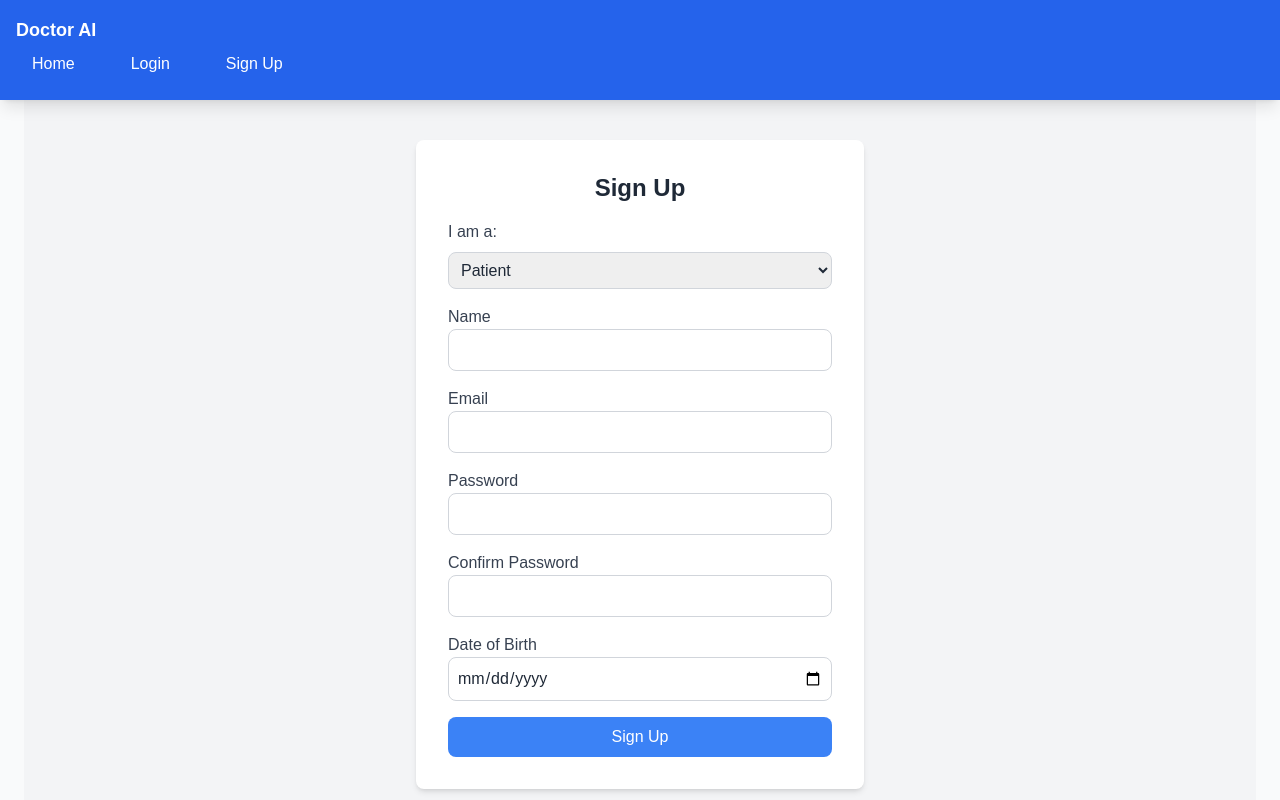
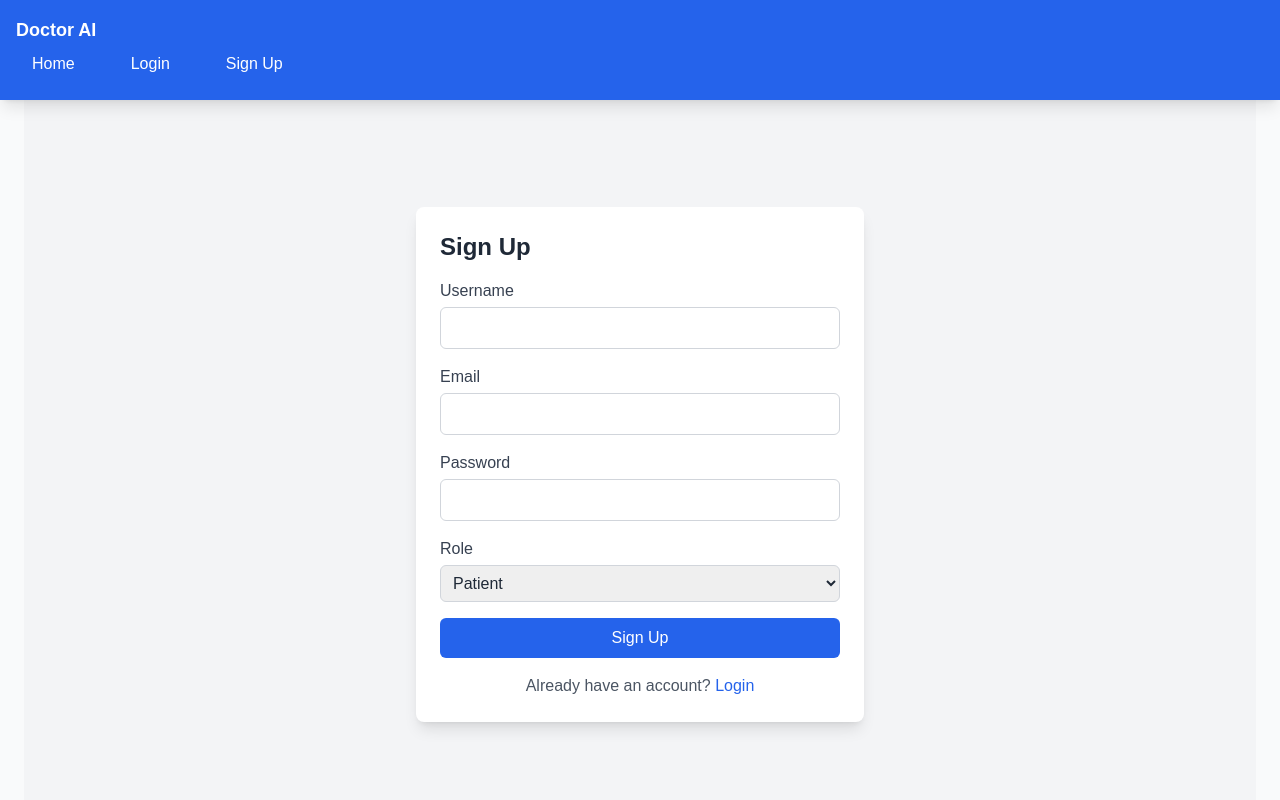
Before and after one commit to EpheyHertz/mydoctoraifrontend, a Next.js app: page /auth/signup in a window 1280 px wide. Shown: the top 800 px of the page. Built offline with nearby package versions, Linux system fonts and the light colour scheme.

Commit message:
Update page.jsx

```diff
--- a/app/auth/signup/page.jsx
+++ b/app/auth/signup/page.jsx
@@ -1,185 +1,126 @@
-"use client"; // Client Component
+'use client';
+import { useState } from 'react';
+import Link from 'next/link';
+import { useRouter } from 'next/navigation';
 
-import { useState, useEffect } from "react";
-import { useRouter } from "next/navigation";
-
-const SignUp = () => {
-  const [isMounted, setIsMounted] = useState(false); // Track component mounting
-  const [userType, setUserType] = useState("patient");
+const Signup = () => {
   const [formData, setFormData] = useState({
-    name: '',
+    username: '',
     email: '',
     password: '',
-    confirmPassword: '',
-    licenseNumber: '',
-    specialization: '',
-    dob: ''
+    role: 'patient', // Removed symptoms, role remains
   });
-
+  const [errors, setErrors] = useState('');
   const router = useRouter();
 
-  // Ensure component renders on the client side
-  useEffect(() => {
-    setIsMounted(true);
-  }, []);
-
-  // Prevent rendering on the server side until fully mounted on client
-  if (!isMounted) {
-    return null;
-  }
-
   const handleChange = (e) => {
-    setFormData({ ...formData, [e.target.name]: e.target.value });
+    const { name, value } = e.target;
+    setFormData((prevData) => ({
+      ...prevData,
+      [name]: value,
+    }));
   };
 
   const handleSubmit = async (e) => {
     e.preventDefault();
 
-    const data = {
-      name: formData.name,
-      email: formData.email,
-      password: formData.password,
-      ...(userType === 'doctor' && { licenseNumber: formData.licenseNumber, specialization: formData.specialization }),
-      ...(userType === 'patient' && { dob: formData.dob })
-    };
-
     try {
-      const response = await fetch('/apis/signup', {
+      const response = await fetch('http://127.0.0.1:8000/apis/signup/', {
         method: 'POST',
         headers: { 'Content-Type': 'application/json' },
-        body: JSON.stringify(data)
+        body: JSON.stringify(formData),
       });
 
+      const result = await response.json();
+      console.log('Backend Response:', result); // Check backend response
+
       if (response.ok) {
-        router.push('/login'); // 👈 Redirect to login page after successful sign-up
+        // Success case, redirect to login page
+        alert(result.message); // Show success message
+        router.push('/auth/login'); // Redirect to login page after successful signup
       } else {
-        console.error('Sign-up failed');
+        // If not successful, show errors
+        setErrors(result.message || 'Registration failed');
       }
     } catch (error) {
-      console.error('An error occurred:', error);
+      console.error('Error during registration:', error);
+      setErrors('An error occurred. Please try again.');
     }
+    console.log('Form Data:', formData);
   };
 
   return (
-    <div className="min-h-screen flex items-center justify-center bg-gray-100">
-      <div className="max-w-md w-full bg-white shadow-md rounded-lg p-8">
-        <h1 className="text-2xl font-bold text-center mb-4">Sign Up</h1>
-
-        {/* Toggle between Doctor and Patient */}
-        <div className="mb-4">
-          <label className="block text-gray-700 mb-2">I am a:</label>
-          <select
-            value={userType}
-            onChange={(e) => setUserType(e.target.value)}
-            className="w-full p-2 border border-gray-300 rounded-lg">
-            <option value="patient">Patient</option>
-            <option value="doctor">Doctor</option>
-          </select>
-        </div>
-
-        {/* Sign-up form */}
-        <form onSubmit={handleSubmit}>
-          <div className="mb-4">
-            <label className="block text-gray-700">Name</label>
+    <div className="min-h-screen flex items-center justify-center bg-gray-100 p-4">
+      <div className="w-full max-w-md bg-white shadow-lg rounded-lg p-6">
+        <h2 className="text-2xl font-bold mb-4">Sign Up</h2>
+        {errors && <p className="text-red-500 mb-4">{errors}</p>}
+        <form onSubmit={handleSubmit} className="space-y-4">
+          <div>
+            <label htmlFor="username" className="block text-gray-700">Username</label>
             <input
               type="text"
-              name="name"
-              value={formData.name}
+              id="username"
+              name="username"
+              value={formData.username}
               onChange={handleChange}
+              className="mt-1 p-2 w-full border border-gray-300 rounded-md"
               required
-              className="w-full p-2 border border-gray-300 rounded-lg"
             />
           </div>
-
-          <div className="mb-4">
-            <label className="block text-gray-700">Email</label>
+          <div>
+            <label htmlFor="email" className="block text-gray-700">Email</label>
             <input
               type="email"
+              id="email"
               name="email"
               value={formData.email}
               onChange={handleChange}
+              className="mt-1 p-2 w-full border border-gray-300 rounded-md"
               required
-              className="w-full p-2 border border-gray-300 rounded-lg"
             />
           </div>
-
-          <div className="mb-4">
-            <label className="block text-gray-700">Password</label>
+          <div>
+            <label htmlFor="password" className="block text-gray-700">Password</label>
             <input
               type="password"
+              id="password"
               name="password"
               value={formData.password}
               onChange={handleChange}
+              className="mt-1 p-2 w-full border border-gray-300 rounded-md"
               required
-              className="w-full p-2 border border-gray-300 rounded-lg"
             />
           </div>
-
-          <div className="mb-4">
-            <label className="block text-gray-700">Confirm Password</label>
-            <input
-              type="password"
-              name="confirmPassword"
-              value={formData.confirmPassword}
+          <div>
+            <label htmlFor="role" className="block text-gray-700">Role</label>
+            <select
+              id="role"
+              name="role"
+              value={formData.role}
               onChange={handleChange}
+              className="mt-1 p-2 w-full border border-gray-300 rounded-md"
               required
-              className="w-full p-2 border border-gray-300 rounded-lg"
-            />
+            >
+              <option value="patient">Patient</option>
+              <option value="doctor">Doctor</option>
+            </select>
           </div>
-
-          {/* Conditional Fields for Doctor */}
-          {userType === 'doctor' && (
-            <>
-              <div className="mb-4">
-                <label className="block text-gray-700">Medical License Number</label>
-                <input
-                  type="text"
-                  name="licenseNumber"
-                  value={formData.licenseNumber}
-                  onChange={handleChange}
-                  required
-                  className="w-full p-2 border border-gray-300 rounded-lg"
-                />
-              </div>
-
-              <div className="mb-4">
-                <label className="block text-gray-700">Specialization</label>
-                <input
-                  type="text"
-                  name="specialization"
-                  value={formData.specialization}
-                  onChange={handleChange}
-                  required
-                  className="w-full p-2 border border-gray-300 rounded-lg"
-                />
-              </div>
-            </>
-          )}
-
-          {/* Conditional Fields for Patient */}
-          {userType === 'patient' && (
-            <>
-              <div className="mb-4">
-                <label className="block text-gray-700">Date of Birth</label>
-                <input
-                  type="date"
-                  name="dob"
-                  value={formData.dob}
-                  onChange={handleChange}
-                  required
-                  className="w-full p-2 border border-gray-300 rounded-lg"
-                />
-              </div>
-            </>
-          )}
-
-          <button type="submit" className="w-full bg-blue-500 text-white p-2 rounded-lg">
+          <button
+            type="submit"
+            className="w-full bg-blue-600 text-white p-2 rounded-md hover:bg-blue-700"
+          >
             Sign Up
           </button>
+          <p className="text-center text-gray-600">
+            Already have an account?{' '}
+            <Link href="/auth/login" className="text-blue-600 hover:underline">
+              Login
+            </Link>
+          </p>
         </form>
       </div>
     </div>
   );
 };
 
-export default SignUp;
+export default Signup;
```
